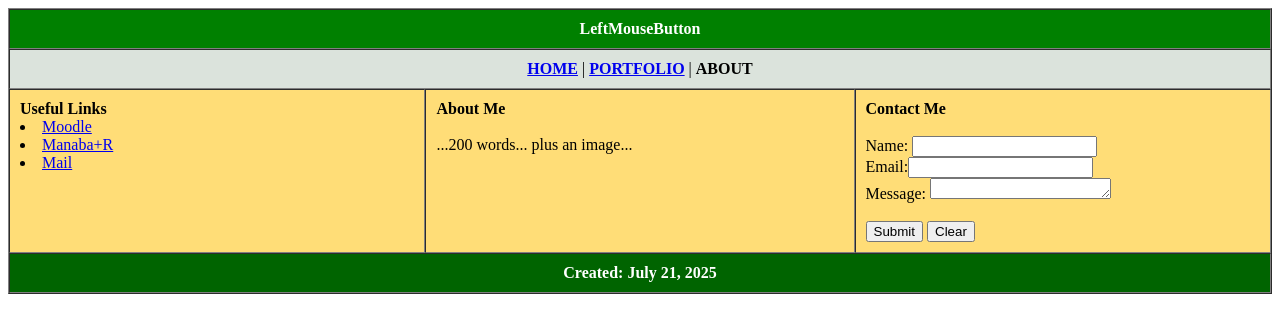
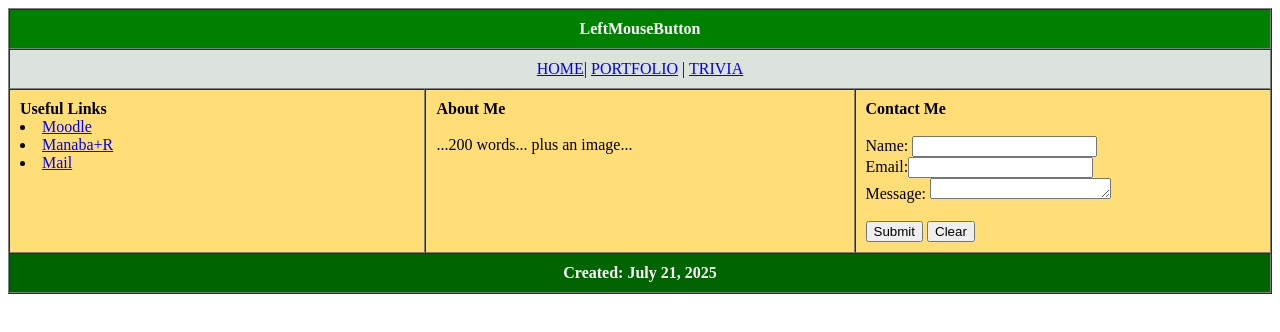
Before and after one commit to LeftMouseButton/RitsuWebsite, a plain HTML site: page index.html in a window 1280 px wide. Drawn offline with Linux system fonts and the light colour scheme.

Commit message:
Update index.html

```diff
--- a/index.html
+++ b/index.html
@@ -9,7 +9,7 @@
   </tr>
   <tr>
     <td colspan="3" align="center" bgcolor="#dbe3dc">
-      <a href="portfolio.html"><b>HOME</b></a>  | <a href="portfolio.html"><b>PORTFOLIO</b></a> | <b>ABOUT</b>
+      <a href="index.html">HOME</a>| <a href="portfolio.html">PORTFOLIO</a> | <a href="trivia.html">TRIVIA</a>
     </td>
   </tr>
   <tr bgcolor="#ffdd77">
```
